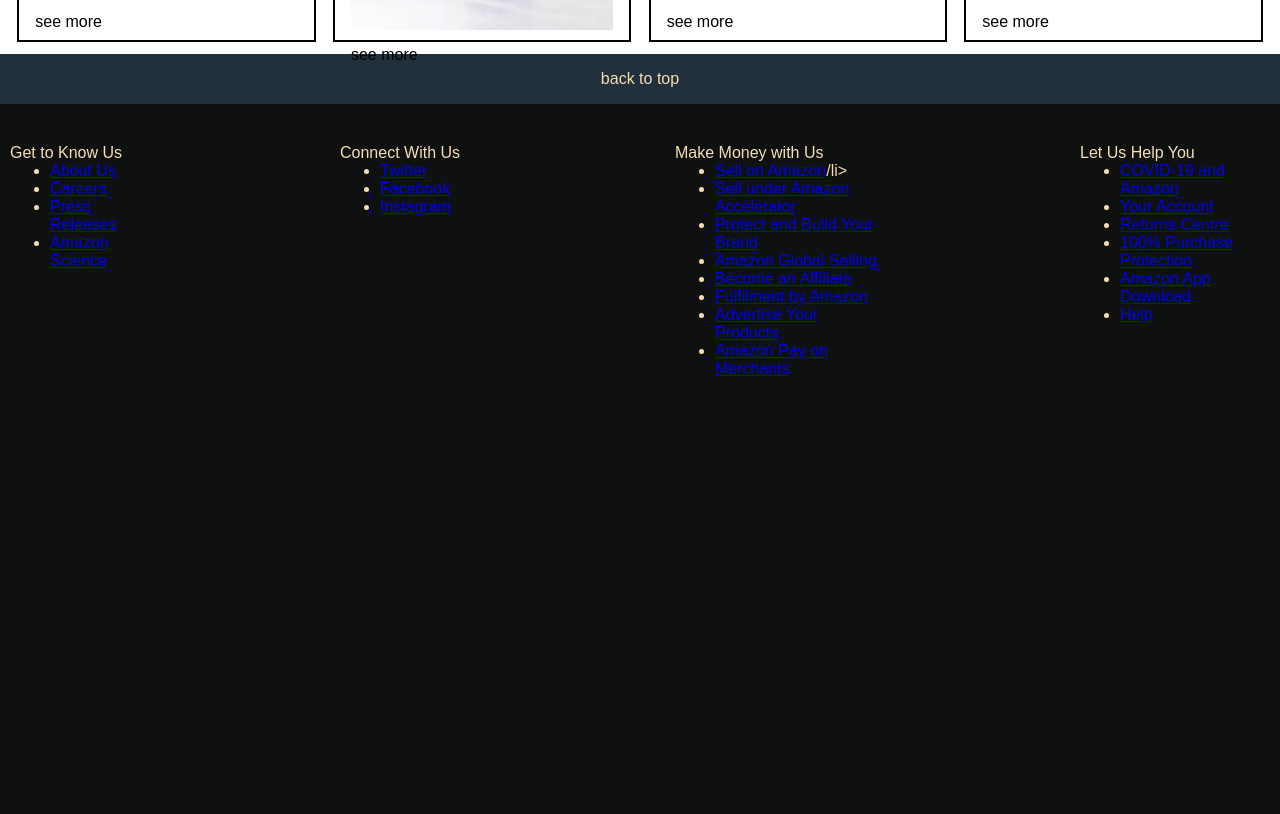
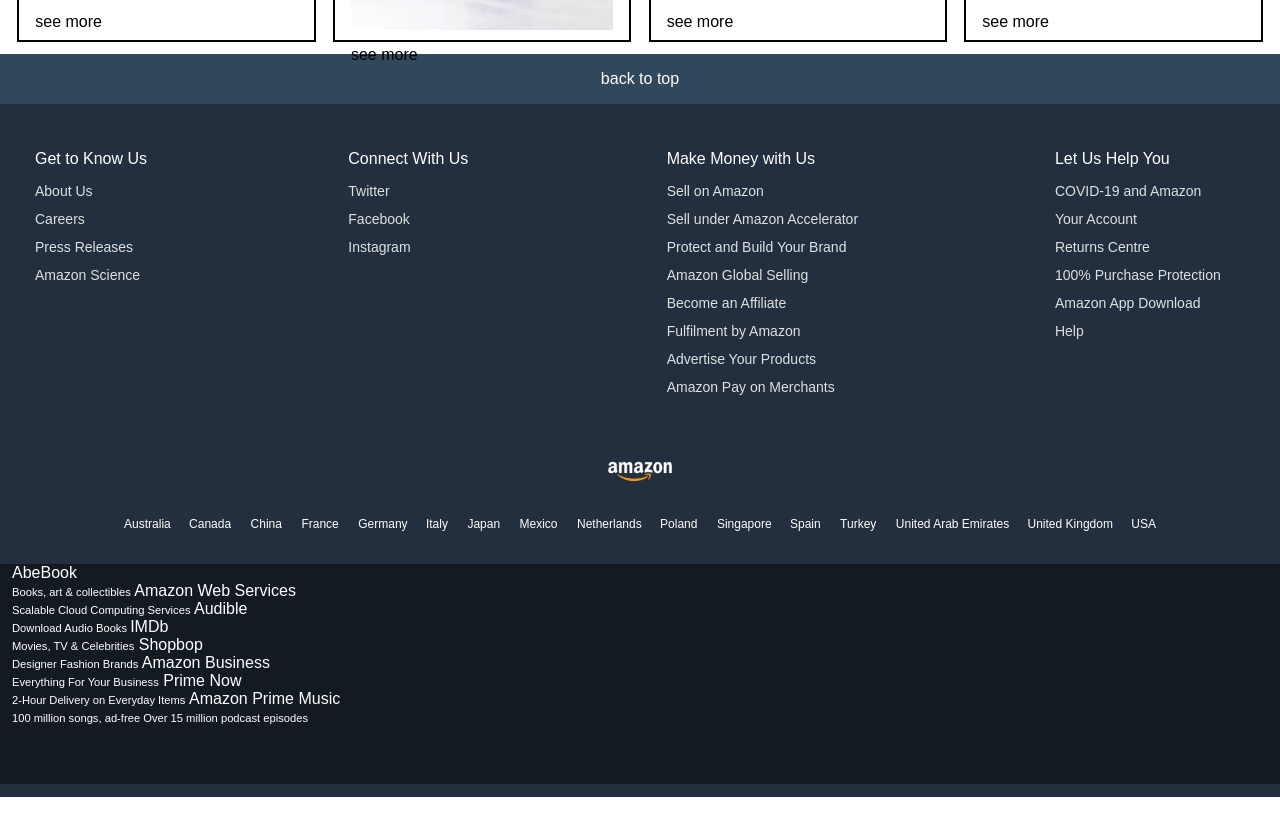
Before and after one commit to JainPriyankur/amazon_clone, a plain HTML site: page index.html in a window 1280 px wide. Shown: the part 1216-2030 px from the top of the page. Drawn offline with Linux system fonts and the light colour scheme.

Commit message:
added footer

```diff
--- a/index.html
+++ b/index.html
@@ -168,49 +168,198 @@
       <div class="backToTop">back to top</div>
       <div class="navFooterAccess">
         <div class="getToKnow">
-          <div class="getToKnowHeading">Get to Know Us</div>
+          <div class="Heading">Get to Know Us</div>
           <ul>
-            <li><a href="#">About Us</a></li>
-            <li><a href="#">Careers</a></li>
-            <li><a href="#">Press Releases</a></li>
-            <li><a href="#">Amazon Science</a></li>
+            <li class="headingList">
+              <a class="headingA" href="#">About Us</a>
+            </li>
+            <li class="headingList">
+              <a class="headingA" href="#">Careers</a>
+            </li>
+            <li class="headingList">
+              <a class="headingA" href="#">Press Releases</a>
+            </li>
+            <li class="headingList">
+              <a class="headingA" href="#">Amazon Science</a>
+            </li>
           </ul>
         </div>
         <div class="inBtnSpace"></div>
         <div class="connectWithUs">
-          <div class="connectWithUsHeading">Connect With Us</div>
+          <div class="Heading">Connect With Us</div>
           <ul>
-            <li><a href="#">Twitter</a></li>
-            <li><a href="#">Facebook</a></li>
-            <li><a href="#">Instagram</a></li>
+            <li class="headingList">
+              <a class="headingA" href="#">Twitter</a>
+            </li>
+            <li class="headingList">
+              <a class="headingA" href="#">Facebook</a>
+            </li>
+            <li class="headingList">
+              <a class="headingA" href="#">Instagram</a>
+            </li>
           </ul>
         </div>
         <div class="inBtnSpace"></div>
         <div class="makeMoney">
-          <div class="makeMoneyHeading">Make Money with Us</div>
+          <div class="Heading">Make Money with Us</div>
           <ul>
-            <li><a href="#">Sell on Amazon</a>/li></li>
-            <li><a href="#">Sell under Amazon Accelerator</a></li>
-            <li><a href="#">Protect and Build Your Brand</a></li>
-            <li><a href="#">Amazon Global Selling</a></li>
-            <li><a href="#">Become an Affiliate</a></li>
-            <li><a href="#">Fulfilment by Amazon</a></li>
-            <li><a href="#">Advertise Your Products</a></li>
-            <li><a href="#">Amazon Pay on Merchants </a></li>
+            <li class="headingList">
+              <a class="headingA" href="#">Sell on Amazon</a>
+            </li>
+            <li class="headingList">
+              <a class="headingA" href="#">Sell under Amazon Accelerator</a>
+            </li>
+            <li class="headingList">
+              <a class="headingA" href="#">Protect and Build Your Brand</a>
+            </li>
+            <li class="headingList">
+              <a class="headingA" href="#">Amazon Global Selling</a>
+            </li>
+            <li class="headingList">
+              <a class="headingA" href="#">Become an Affiliate</a>
+            </li>
+            <li class="headingList">
+              <a class="headingA" href="#">Fulfilment by Amazon</a>
+            </li>
+            <li class="headingList">
+              <a class="headingA" href="#">Advertise Your Products</a>
+            </li>
+            <li class="headingList">
+              <a class="headingA" href="#">Amazon Pay on Merchants </a>
+            </li>
           </ul>
         </div>
         <div class="inBtnSpace"></div>
         <div class="helpYou">
-          <div class="helpYouHeading">Let Us Help You</div>
+          <div class="Heading">Let Us Help You</div>
           <ul>
-            <li><a href="#"> COVID-19 and Amazon </a></li>
-            <li><a href="#"> Your Account </a></li>
-            <li><a href="#"> Returns Centre </a></li>
-            <li><a href="#"> 100% Purchase Protection </a></li>
-            <li><a href="#"> Amazon App Download </a></li>
-            <li><a href="#"> Help </a></li>
+            <li class="headingList">
+              <a class="headingA" href="#"> COVID-19 and Amazon </a>
+            </li>
+            <li class="headingList">
+              <a class="headingA" href="#"> Your Account </a>
+            </li>
+            <li class="headingList">
+              <a class="headingA" href="#"> Returns Centre </a>
+            </li>
+            <li class="headingList">
+              <a class="headingA" href="#"> 100% Purchase Protection </a>
+            </li>
+            <li class="headingList">
+              <a class="headingA" href="#"> Amazon App Download </a>
+            </li>
+            <li class="headingList"><a class="headingA" href="#"> Help </a></li>
           </ul>
         </div>
+      </div>
+      <div class="footerLink1">
+        <div class="navFooterLogo"></div>
+      </div>
+      <div class="footerLink2">
+        <ul class="countryList">
+          <li class="inlineList">
+            <a class="inlineListA" href="#">Australia</a>
+          </li>
+          <li class="inlineList"><a class="inlineListA" href="#">Canada</a></li>
+          <li class="inlineList"><a class="inlineListA" href="#">China</a></li>
+          <li class="inlineList"><a class="inlineListA" href="#">France</a></li>
+          <li class="inlineList">
+            <a class="inlineListA" href="#">Germany</a>
+          </li>
+          <li class="inlineList"><a class="inlineListA" href="#">Italy</a></li>
+          <li class="inlineList"><a class="inlineListA" href="#">Japan</a></li>
+          <li class="inlineList"><a class="inlineListA" href="#">Mexico</a></li>
+          <li class="inlineList">
+            <a class="inlineListA" href="#">Netherlands</a>
+          </li>
+          <li class="inlineList"><a class="inlineListA" href="#">Poland</a></li>
+          <li class="inlineList">
+            <a class="inlineListA" href="#">Singapore</a>
+          </li>
+          <li class="inlineList"><a class="inlineListA" href="#">Spain</a></li>
+          <li class="inlineList"><a class="inlineListA" href="#">Turkey</a></li>
+          <li class="inlineList">
+            <a class="inlineListA" href="#">United Arab Emirates</a>
+          </li>
+          <li class="inlineList">
+            <a class="inlineListA" href="#">United Kingdom</a>
+          </li>
+          <li class="inlineList"><a class="inlineListA" href="#">USA</a></li>
+        </ul>
+      </div>
+      <div class="lastTwoFooter">
+        <div class="footerLink3">
+          <table>
+            <tr>
+              <tb></tb>
+              <tb></tb>
+              <tb>
+                <a href="#"
+                  >AbeBook
+                  <br />
+                  <span>Books, art & collectibles</span>
+                </a></tb
+              >
+              <tb></tb>
+              <tb>
+                <a href="#"
+                  >Amazon Web Services
+                  <br />
+                  <span>Scalable Cloud Computing Services</span>
+                </a></tb
+              >
+              <tb>
+                <a href="#"
+                  >Audible
+                  <br />
+                  <span> Download Audio Books </span>
+                </a></tb
+              >
+              <tb>
+                <a href="#"
+                  >IMDb
+                  <br />
+                  <span>Movies, TV & Celebrities</span>
+                </a></tb
+              >
+            </tr>
+            <tr></tr>
+            <tr>
+              <tb></tb>
+              <tb></tb>
+              <tb
+                ><a href="#"
+                  >Shopbop <br /><span>Designer Fashion Brands</span></a
+                >
+              </tb>
+              <tb></tb>
+              <tb>
+                <a href="#"
+                  >Amazon Business <br /><span
+                    >Everything For Your Business</span
+                  ></a
+                >
+              </tb>
+              <tb>
+                <a href="#"
+                  >Prime Now <br /><span
+                    >2-Hour Delivery on Everyday Items</span
+                  ></a
+                >
+              </tb>
+              <tb>
+                <a href="#"
+                  >Amazon Prime Music <br />
+                  <span
+                    >100 million songs, ad-free Over 15 million podcast
+                    episodes</span
+                  ></a
+                >
+              </tb>
+            </tr>
+          </table>
+        </div>
+        <div class="footerLink4"></div>
       </div>
     </div>
   </body>
--- a/style.css
+++ b/style.css
@@ -11,6 +11,7 @@
   display: flex;
   justify-content: space-evenly;
   align-items: center;
+  /* position: fixed; */
 }
 .nav-logo {
   height: 50px;
@@ -197,9 +198,10 @@
 }
 
 .navFooter {
-  height: 760px;
-  background-color: #0f1111;
+  height: 743px;
+  background-color: #232f3e;
   /* display: flex; */
+
   color: wheat;
   align-items: center;
   justify-content: center;
@@ -207,14 +209,15 @@
 .backToTop {
   height: 50px;
   width: 100%;
-  background-color: #222f3d;
+  color: white;
+  background-color: #31485c;
   display: flex;
   align-items: center;
   justify-content: center;
 }
 .navFooterAccess {
-  margin-top: 40px;
-  margin-bottom: 40px;
+  margin: 40px 25px;
+
   display: flex;
   align-items: center;
   justify-content: space-between;
@@ -239,6 +242,66 @@
   width: 190px;
   padding: 0px 10px;
 }
-.a {
+.Heading {
+  color: white;
+  font-size: 16px;
+  padding: 6px 0px 14px;
+  opacity: 1.25;
+}
+.headingList {
+  padding: 0px 0px 10px;
+}
+.headingA {
+  font-size: 14px;
+  opacity: 0.85;
+}
+a {
   text-decoration: none;
+  color: white;
 }
+ul {
+  list-style-type: none;
+  padding: 0;
+}
+
+.footerLink1 {
+  height: 70px;
+  margin: 10px 12px;
+  display: flex;
+  align-items: center;
+  justify-content: center;
+}
+.navFooterLogo {
+  height: 40px;
+  width: 80px;
+  background-image: url(amazon_logo.png);
+  background-size: cover;
+}
+.footerLink2 {
+  height: 40px;
+  /* margin: 10px 12px; */
+  display: flex;
+  flex-wrap: wrap;
+  justify-content: center;
+}
+.countryList {
+  text-align: center;
+}
+.inlineList {
+  font-size: 12px;
+  display: inline;
+}
+.inlineListA {
+  padding: 0px 7.5px;
+}
+.lastTwoFooter {
+  background-color: #131a22;
+}
+.footerLink3 {
+  height: 140px;
+  margin: 10px 12px;
+}
+.footerLink4 {
+  height: 70px;
+  margin: 10px 12px;
+}
```
